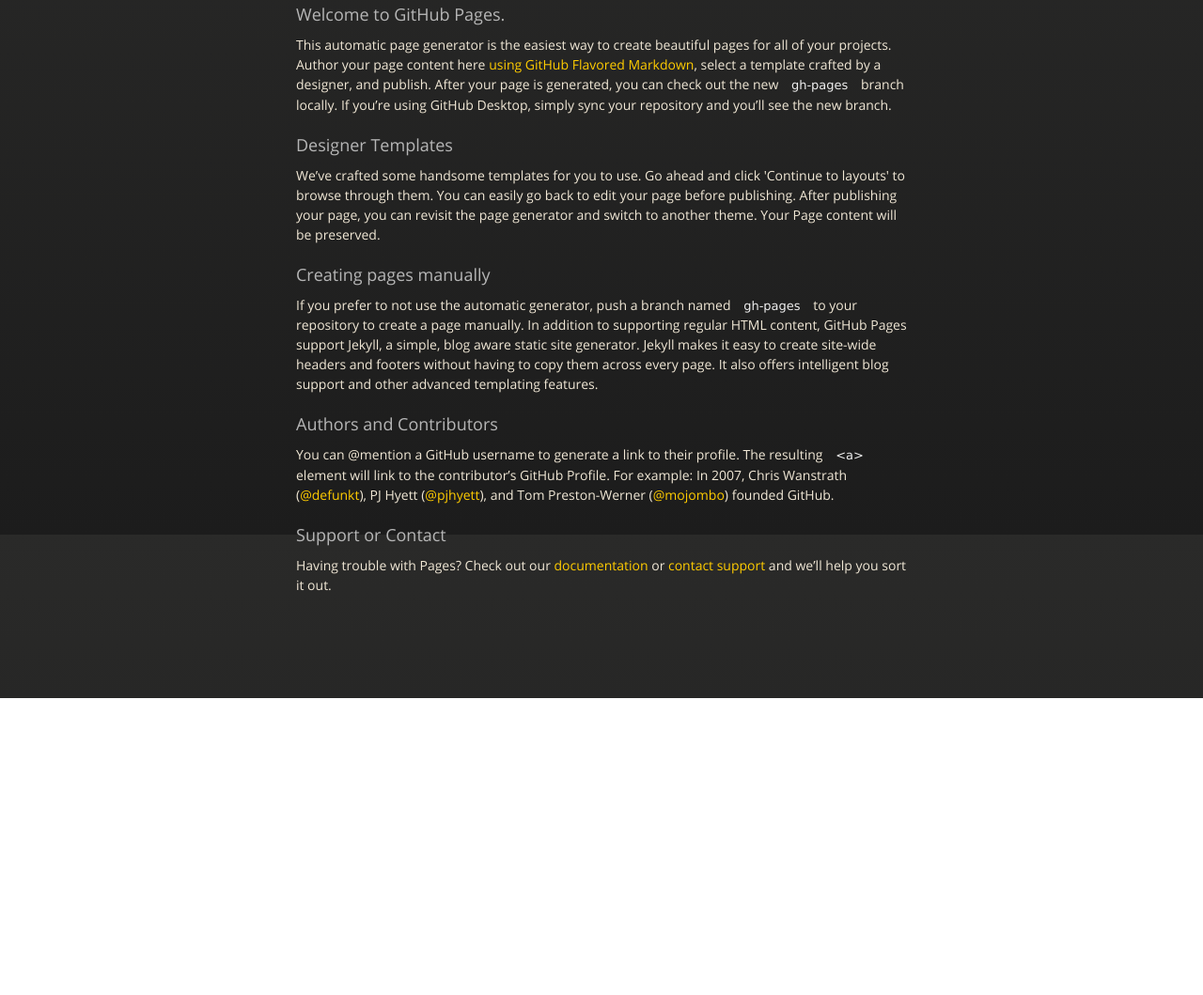
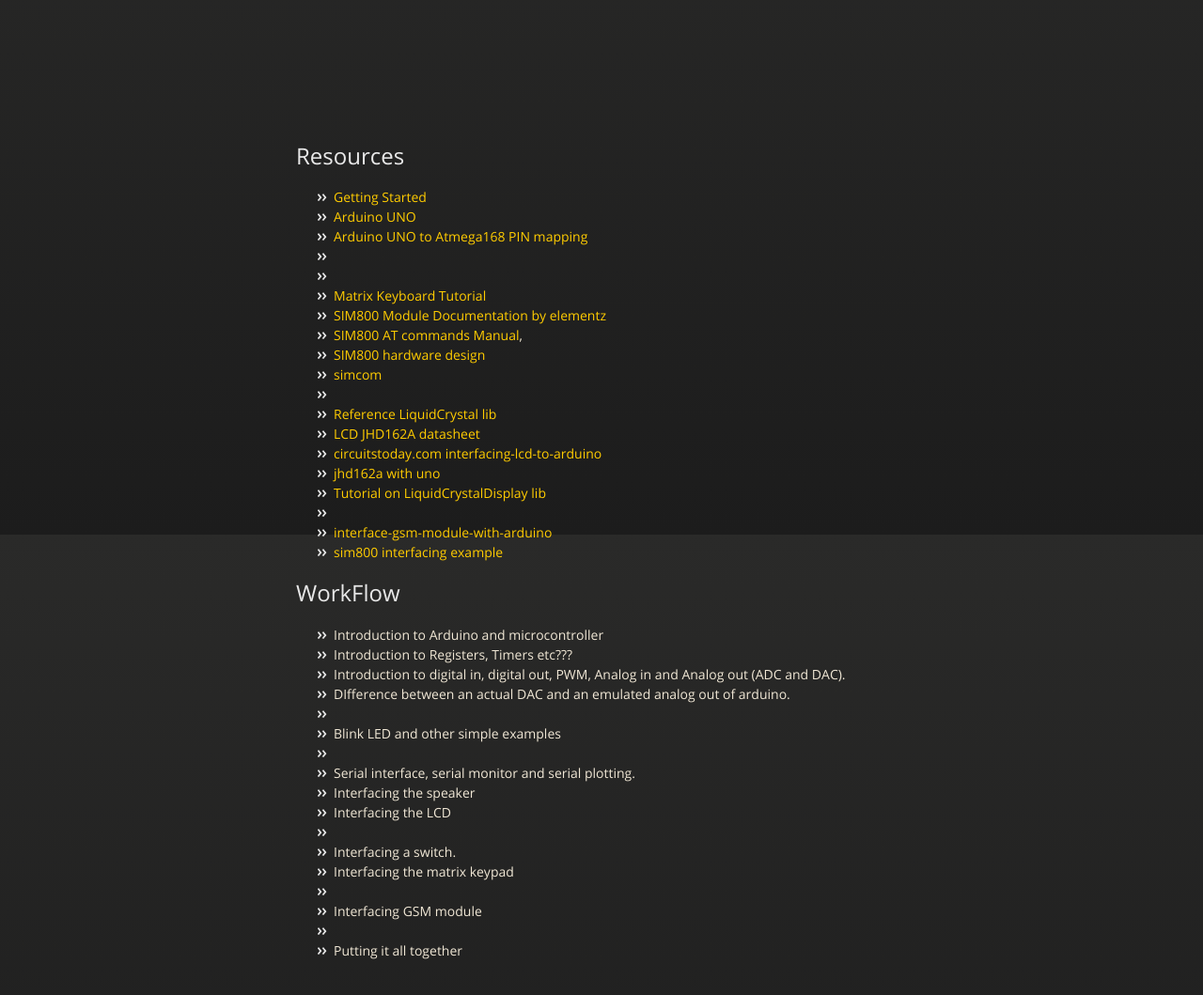
Before and after one commit to sibusaman/Barton-Hill-Workshop, a plain HTML site: page index.html in a window 1280 px wide. Shown: the part 231-1290 px from the top of the page at 94% size. Before the commit the page ends 974 px from the top, so only its background shows below. Drawn offline with nearby package versions, Linux system fonts and the light colour scheme.

Commit message:
resources and workflow

```diff
--- a/index.html
+++ b/index.html
@@ -1,5 +1,6 @@
 <!doctype html>
 <html>
+
 <head>
     <meta charset="utf-8">
     <meta http-equiv="X-UA-Compatible" content="chrome=1">
@@ -17,15 +18,23 @@
     <meta name="viewport" content="width=device-width, initial-scale=1, user-scalable=no">
 
 </head>
+
 <body>
     <div id="header">
         <nav>
-          <li class="fork"><a href="https://github.com/sibusaman/Barton-Hill-Workshop">View On GitHub</a></li>
-          <li class="downloads"><a href="https://github.com/sibusaman/Barton-Hill-Workshop/zipball/master">ZIP</a></li>
-          <li class="downloads"><a href="https://github.com/sibusaman/Barton-Hill-Workshop/tarball/master">TAR</a></li>
+            <li class="fork">
+                <a href="https://github.com/sibusaman/Barton-Hill-Workshop">View On GitHub</a>
+            </li>
+            <li class="downloads">
+                <a href="https://github.com/sibusaman/Barton-Hill-Workshop/zipball/master">ZIP</a>
+            </li>
+            <li class="downloads">
+                <a href="https://github.com/sibusaman/Barton-Hill-Workshop/tarball/master">TAR</a>
+            </li>
             <li class="title">DOWNLOADS</li>
         </nav>
-      </div><!-- end header -->
+    </div>
+    <!-- end header -->
 
     <div class="wrapper">
 
@@ -34,38 +43,98 @@
                 <h1>Barton-hill-workshop</h1>
                 <p></p>
                 <hr>
-          <span class="credits left">Project maintained by <a href="https://github.com/sibusaman">sibusaman</a></span>
-          <span class="credits right">Hosted on GitHub Pages &mdash; Theme by <a href="https://twitter.com/michigangraham">mattgraham</a></span>
+                <span class="credits left">Project maintained by
+                    <a href="https://github.com/sibusaman">sibusaman</a>
+                </span>
+                <span class="credits right">Hosted on GitHub Pages &mdash; Theme by
+                    <a href="https://twitter.com/michigangraham">mattgraham</a>
+                </span>
             </div>
+        </section>
 
-        <h3>
-<a id="welcome-to-github-pages" class="anchor" href="#welcome-to-github-pages" aria-hidden="true"><span aria-hidden="true" class="octicon octicon-link"></span></a>Welcome to GitHub Pages.</h3>
+        <section>
+            <h2>Resources</h2>
+            <p>
+                <ul>
+                    <li>
+                        <a href="https://www.arduino.cc/en/Guide/HomePage">Getting Started</a>
+                    </li>
+                    <li>
+                        <a href="https://www.arduino.cc/en/Main/ArduinoBoardUno">Arduino UNO</a>
+                    </li>
+                    <li>
+                        <a href="https://www.arduino.cc/en/Hacking/PinMapping168">Arduino UNO to Atmega168 PIN mapping</a>
+                    </li>
+                    <li></li>
+                    <li></li>
+                    <li>
+                        <a href="http://playground.arduino.cc/Main/KeypadTutorial"> Matrix Keyboard Tutorial</a>
+                    </li>
+                    <li>
+                        <a href="http://elementzonline.wikia.com/wiki/SIM800_GSM_USB_RS232_V1.0"> SIM800 Module Documentation by elementz</a>
+                    </li>
+                    <li>
+                        <a href="sim800_series_at_command_manual_v1.01.pdf">SIM800 AT commands Manual</a>,
+                    </li>
+                    <li>
+                        <a href="sim800h_hardware_design_v1.00.pdf">SIM800 hardware design</a>
+                    </li>
+                    <li>
+                        <a href="http://www.simcom.eu/index.php?m=termekek&prime=1&sub=40&id=0000000246">simcom</a>
+                    </li>
+                    <li></li>
+                    <li>
+                        <a href="https://www.arduino.cc/en/Reference/LiquidCrystal">Reference LiquidCrystal lib</a>
+                    </li>
+                    <li>
+                        <a href="JHD162A.pdf">LCD JHD162A datasheet</a>
+                    </li>
+                    <li>
+                        <a href="http://www.circuitstoday.com/interfacing-lcd-to-arduino">circuitstoday.com interfacing-lcd-to-arduino</a>
+                    </li>
+                    <li>
+                        <a href="https://www.rastating.com/using-a-jhd162a-lcd-screen-with-an-arduino-uno/"> jhd162a with uno</a>
+                    </li>
+                    <li>
+                        <a href="https://www.arduino.cc/en/Tutorial/LiquidCrystalDisplay">Tutorial on LiquidCrystalDisplay lib</a>
+                    </li>
+                    <li></li>
+                    <li>
+                        <a href="http://www.circuitstoday.com/interface-gsm-module-with-arduino">interface-gsm-module-with-arduino</a>
+                    </li>
+                    <li>
+                        <a href="http://www.ayomaonline.com/programming/quickstart-sim800-sim800l-with-arduino/">sim800 interfacing example</a>
+                    </li>
+                </ul>
+            </p>
 
-<p>This automatic page generator is the easiest way to create beautiful pages for all of your projects. Author your page content here <a href="https://guides.github.com/features/mastering-markdown/">using GitHub Flavored Markdown</a>, select a template crafted by a designer, and publish. After your page is generated, you can check out the new <code>gh-pages</code> branch locally. If you’re using GitHub Desktop, simply sync your repository and you’ll see the new branch.</p>
-
-<h3>
-<a id="designer-templates" class="anchor" href="#designer-templates" aria-hidden="true"><span aria-hidden="true" class="octicon octicon-link"></span></a>Designer Templates</h3>
-
-<p>We’ve crafted some handsome templates for you to use. Go ahead and click 'Continue to layouts' to browse through them. You can easily go back to edit your page before publishing. After publishing your page, you can revisit the page generator and switch to another theme. Your Page content will be preserved.</p>
-
-<h3>
-<a id="creating-pages-manually" class="anchor" href="#creating-pages-manually" aria-hidden="true"><span aria-hidden="true" class="octicon octicon-link"></span></a>Creating pages manually</h3>
-
-<p>If you prefer to not use the automatic generator, push a branch named <code>gh-pages</code> to your repository to create a page manually. In addition to supporting regular HTML content, GitHub Pages support Jekyll, a simple, blog aware static site generator. Jekyll makes it easy to create site-wide headers and footers without having to copy them across every page. It also offers intelligent blog support and other advanced templating features.</p>
-
-<h3>
-<a id="authors-and-contributors" class="anchor" href="#authors-and-contributors" aria-hidden="true"><span aria-hidden="true" class="octicon octicon-link"></span></a>Authors and Contributors</h3>
-
-<p>You can @mention a GitHub username to generate a link to their profile. The resulting <code>&lt;a&gt;</code> element will link to the contributor’s GitHub Profile. For example: In 2007, Chris Wanstrath (<a href="https://github.com/defunkt" class="user-mention">@defunkt</a>), PJ Hyett (<a href="https://github.com/pjhyett" class="user-mention">@pjhyett</a>), and Tom Preston-Werner (<a href="https://github.com/mojombo" class="user-mention">@mojombo</a>) founded GitHub.</p>
-
-<h3>
-<a id="support-or-contact" class="anchor" href="#support-or-contact" aria-hidden="true"><span aria-hidden="true" class="octicon octicon-link"></span></a>Support or Contact</h3>
-
-<p>Having trouble with Pages? Check out our <a href="https://help.github.com/pages">documentation</a> or <a href="https://github.com/contact">contact support</a> and we’ll help you sort it out.</p>
+            <h2>WorkFlow</h2>
+            <p>
+                <ul>
+                    <li>Introduction to Arduino and microcontroller</li>
+                    <li>Introduction to Registers, Timers etc???</li>
+                    <li>Introduction to digital in, digital out, PWM, Analog in and Analog out (ADC and DAC).</li>
+                    <li>DIfference between an actual DAC and an emulated analog out of arduino.</li>
+                    <li></li>
+                    <li>Blink LED and other simple examples</li>
+                    <li></li>
+                    <li>Serial interface, serial monitor and serial plotting.</li>
+                    <li>Interfacing the speaker</li>
+                    <li>Interfacing the LCD</li>
+                    <li></li>
+                    <li>Interfacing a switch.</li>
+                    <li>Interfacing the matrix keypad</li>
+                    <li></li>
+                    <li>Interfacing GSM module</li>
+                    <li></li>
+                    <li>Putting it all together</li>
+                </ul>
+            </p>
         </section>
 
     </div>
     <!--[if !IE]><script>fixScale(document);</script><![endif]-->
 
 </body>
+
 </html>
```
Also changed, not shown: 3 other files. Lines whose indentation alone changed are shown as unchanged.
